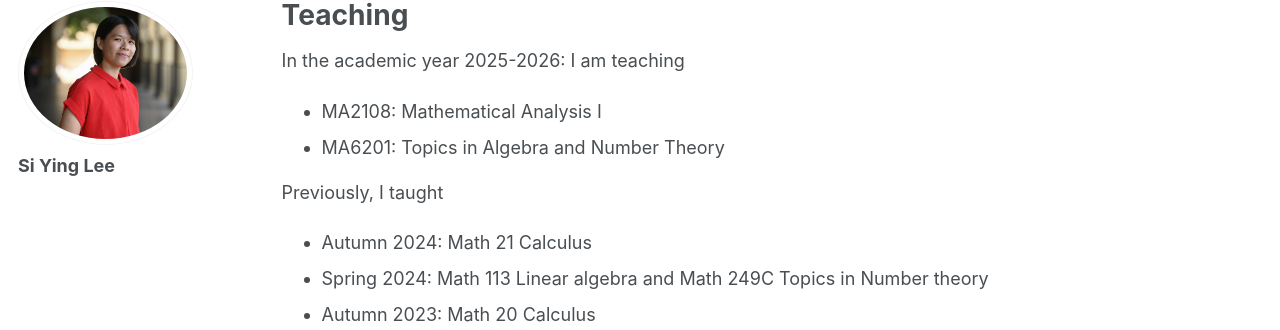
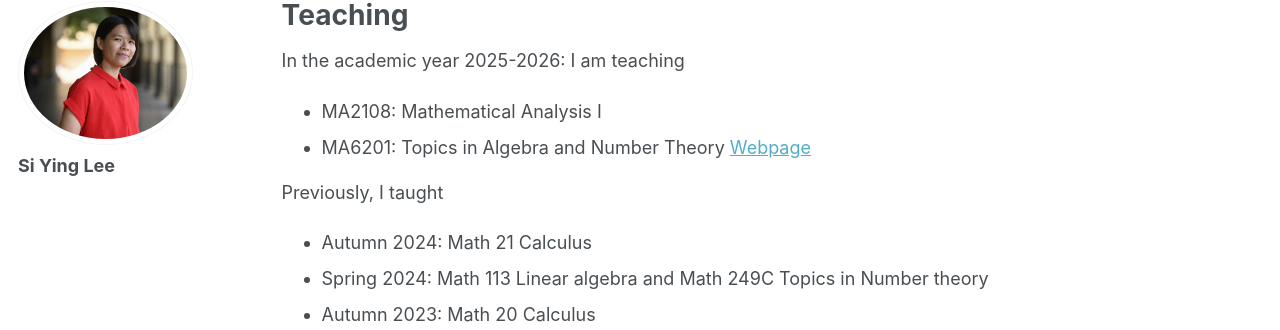
Before and after one commit to siyinglee/siyinglee.github.io, a Jekyll site: the page built from _pages/teaching.md, in a window 1280 px wide and 1062 px high. Shown: the part 105-435 px from the top of the window. Built offline with Jekyll 4.4.1, drawn with Linux system fonts in a browser that asks for light colours.

Commit message:
Update teaching.md

```diff
--- a/_pages/teaching.md
+++ b/_pages/teaching.md
@@ -7,7 +7,7 @@ author_profile: true
 
 In the academic year 2025-2026: I am teaching
 - MA2108: Mathematical Analysis I
-- MA6201: Topics in Algebra and Number Theory
+- MA6201: Topics in Algebra and Number Theory [Webpage](../files/ma6201.html)
 
 
 Previously, I taught
```
